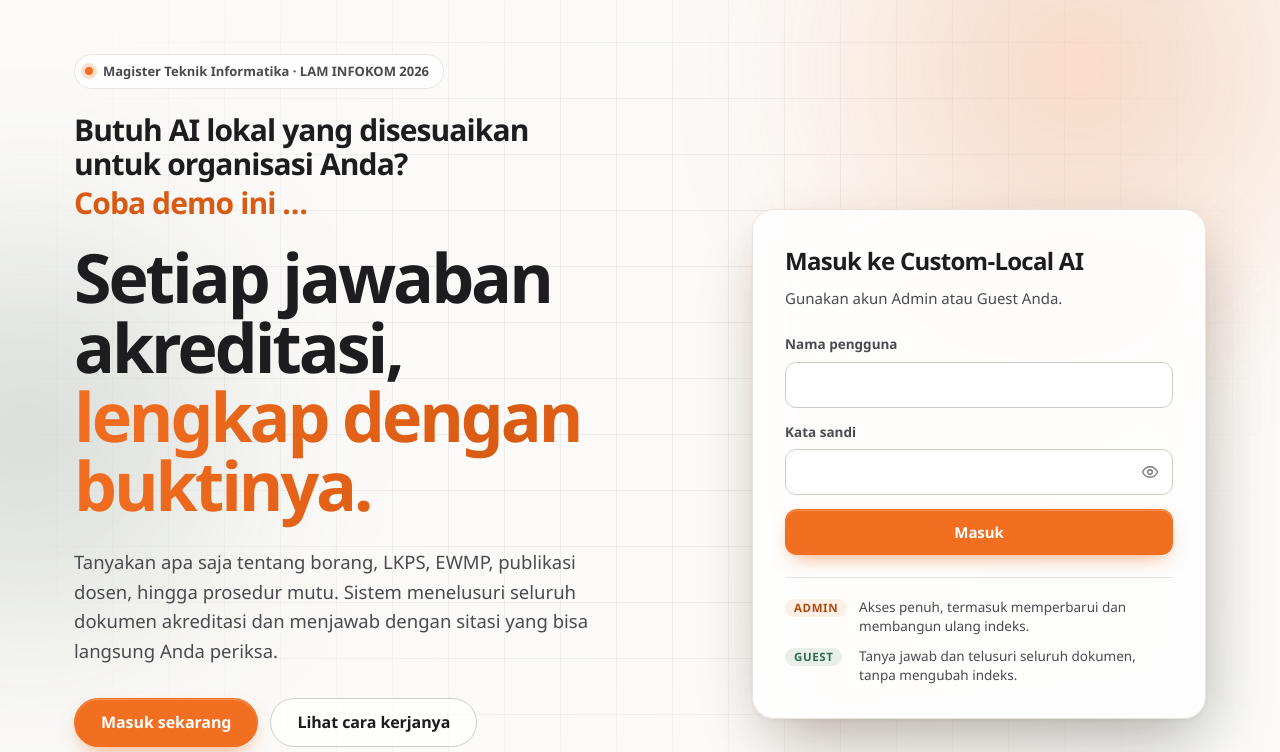
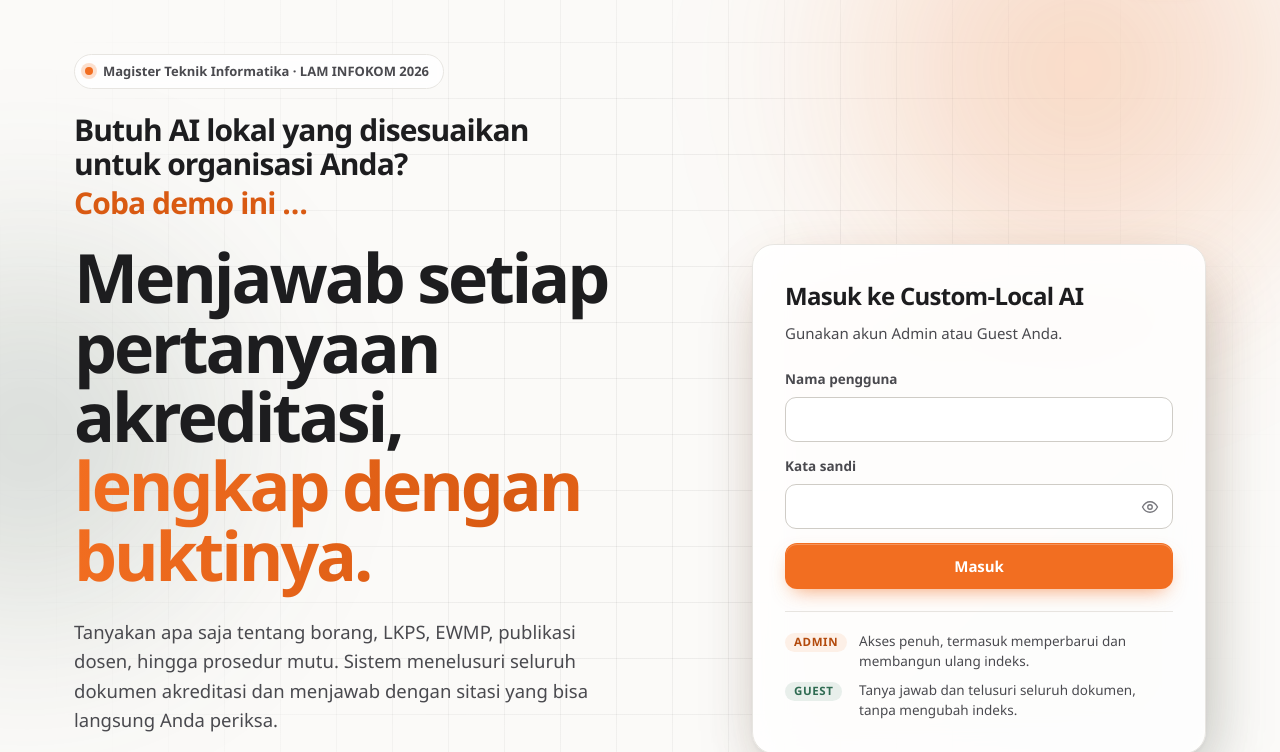
Before and after one commit to alfa-yohannis/akreditasi, a plain HTML site: page web/landing.html in a window 1280 px wide. Shown: the part 71-823 px from the top of the page. Drawn offline with Linux system fonts and the light colour scheme; files that its build step writes are made by us from their sources; no server answers; files whose address does not match are found by name.

Commit message:
Headline: "Menjawab setiap pertanyaan akreditasi"
Co-Authored-By: Claude Opus 5.5 (1M context) <noreply@anthropic.com>

```diff
--- a/web/landing.html
+++ b/web/landing.html
@@ -58,7 +58,7 @@
             <span class="promo-cta">Coba demo ini …</span>
           </a>
           <h1 class="hero-title reveal">
-            Setiap jawaban akreditasi,
+            Menjawab setiap pertanyaan akreditasi,
             <span class="gradient-text">lengkap dengan buktinya.</span>
           </h1>
           <p class="hero-lede reveal">
```
